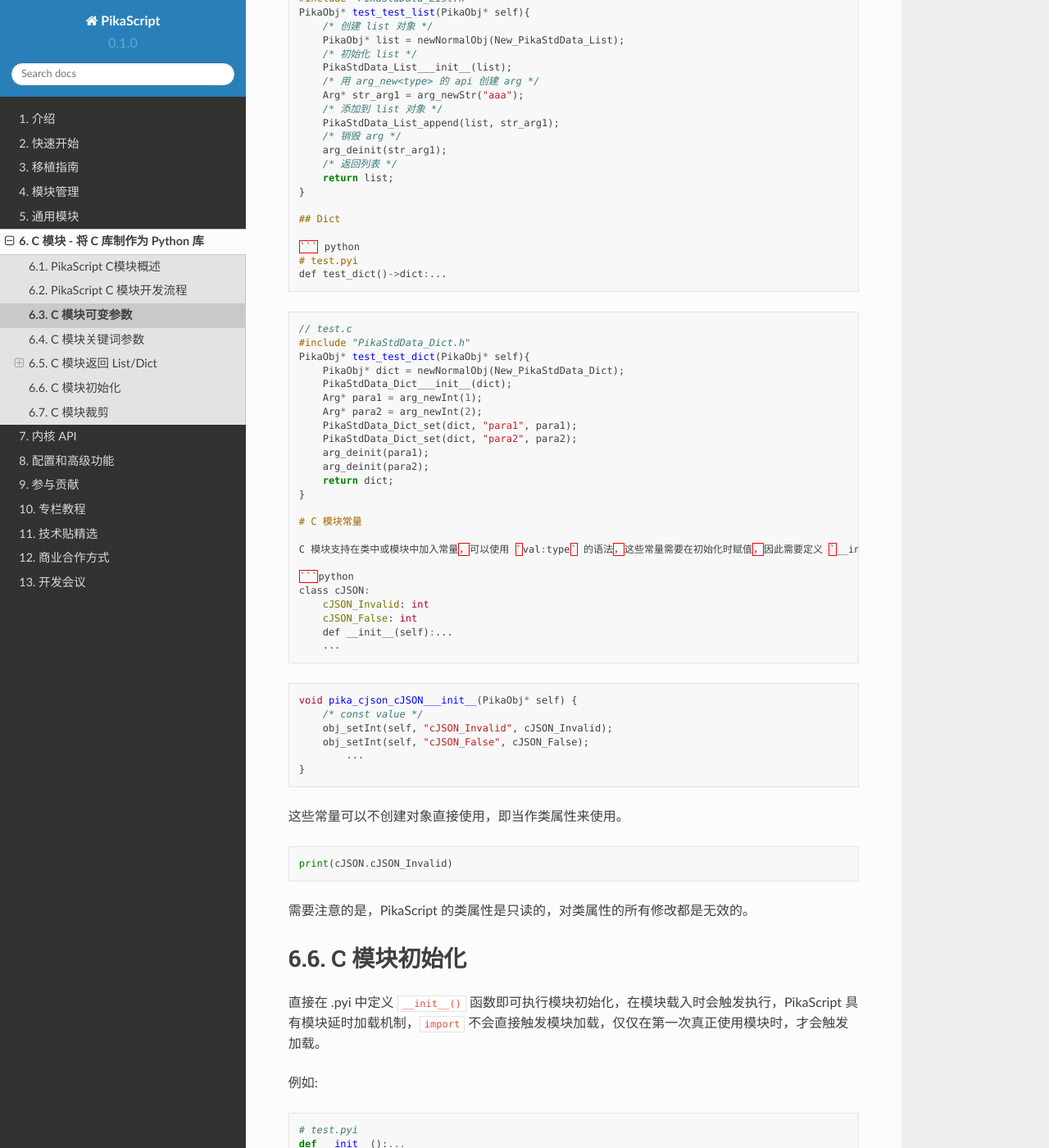
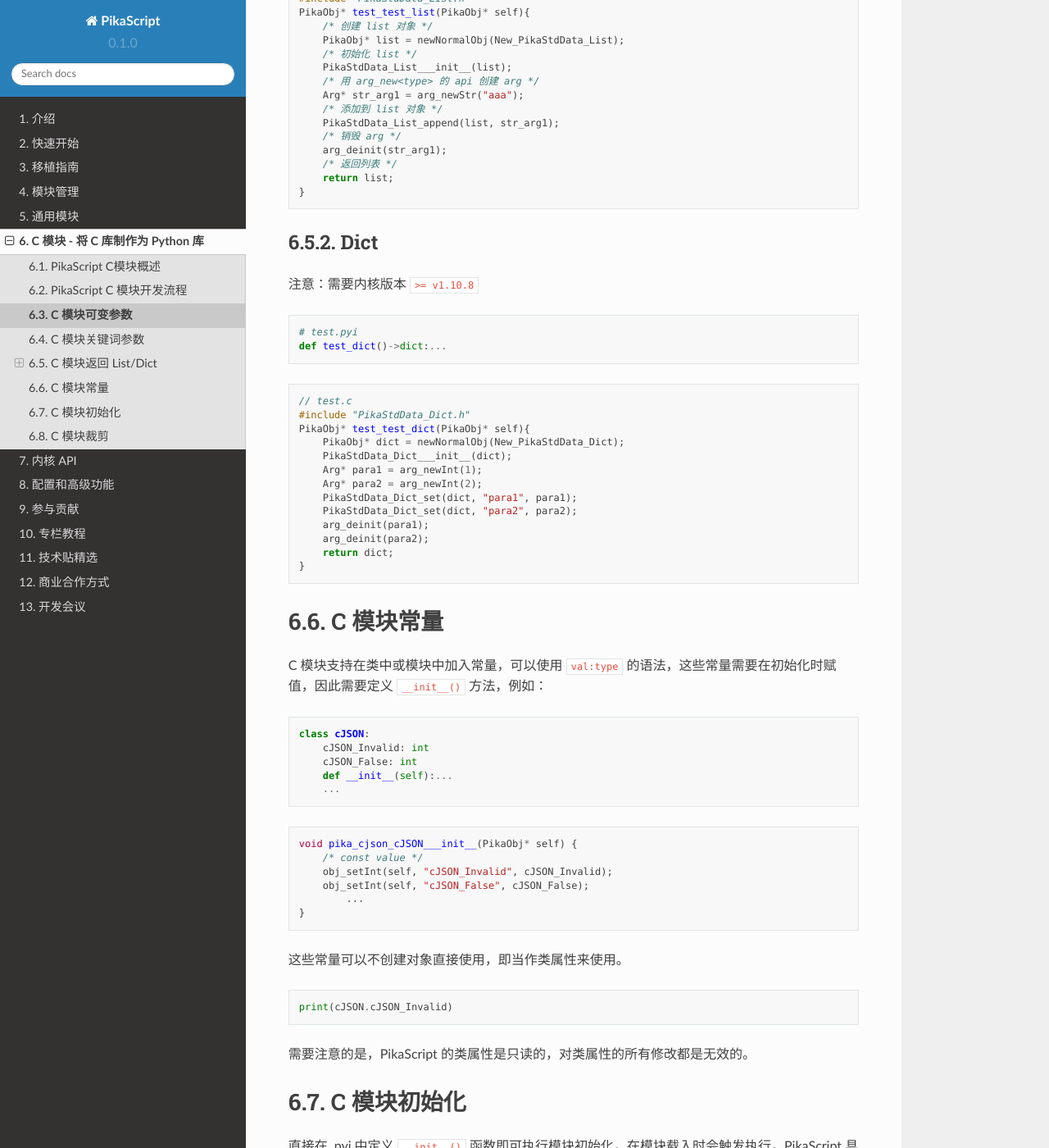
Before and after one commit to pikasTech/pikadoc, a Sphinx documentation site: the page built from docs/source/cmodule_enhance.md, in a window 1280 px wide and 1400 px high, scrolled down 1894 px. Shown: the whole window at 82% size. Built offline with Sphinx 7.4.7 and the Read the Docs theme 2.0.0, drawn with Linux system fonts in a browser that asks for light colours.

Commit message:
Update cmodule_enhance.md

````diff
--- a/docs/source/cmodule_enhance.md
+++ b/docs/source/cmodule_enhance.md
@@ -101,8 +101,11 @@ PikaObj* test_test_list(PikaObj* self){
     /* 返回列表 */
     return list;
 }
+```
 
 ## Dict
+
+注意：需要内核版本 `>= v1.10.8`
 
 ``` python
 # test.pyi
@@ -123,6 +126,7 @@ PikaObj* test_test_dict(PikaObj* self){
     arg_deinit(para2);
     return dict;
 }
+```
 
 # C 模块常量
 
````
